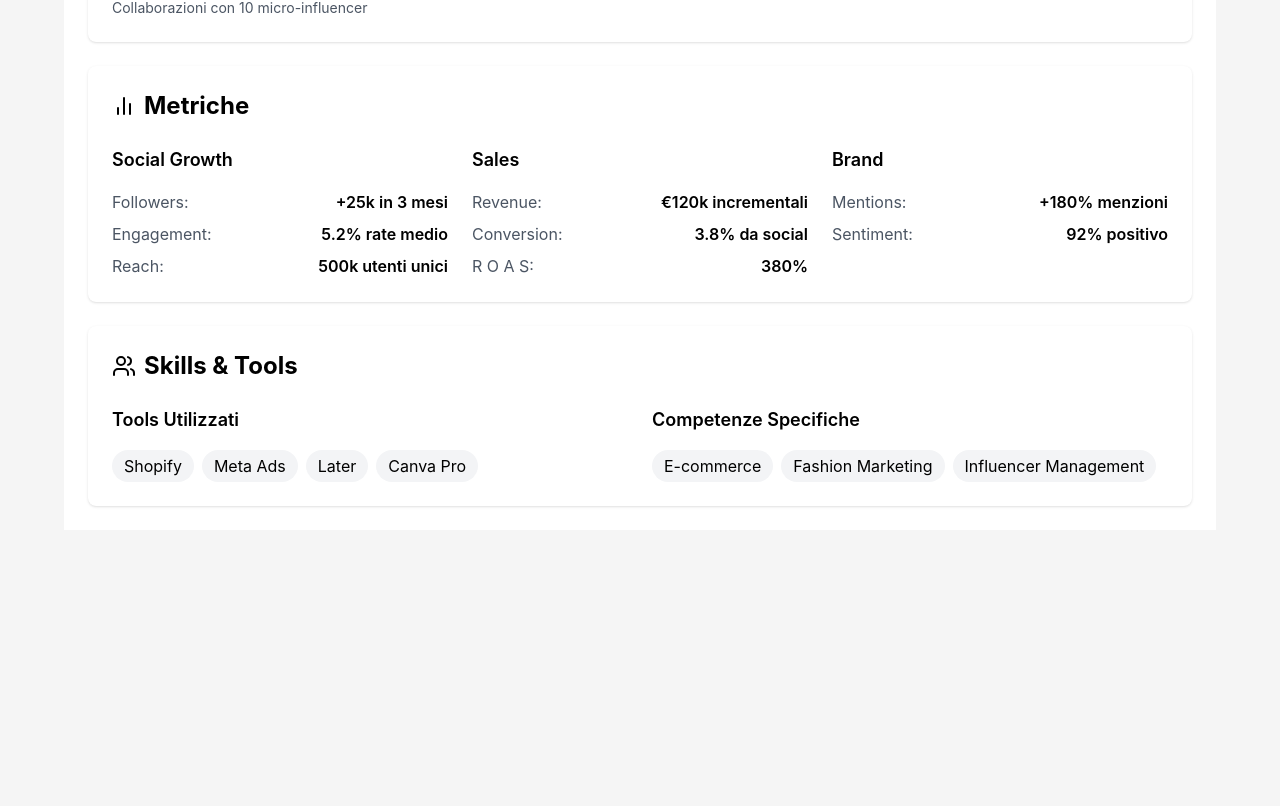
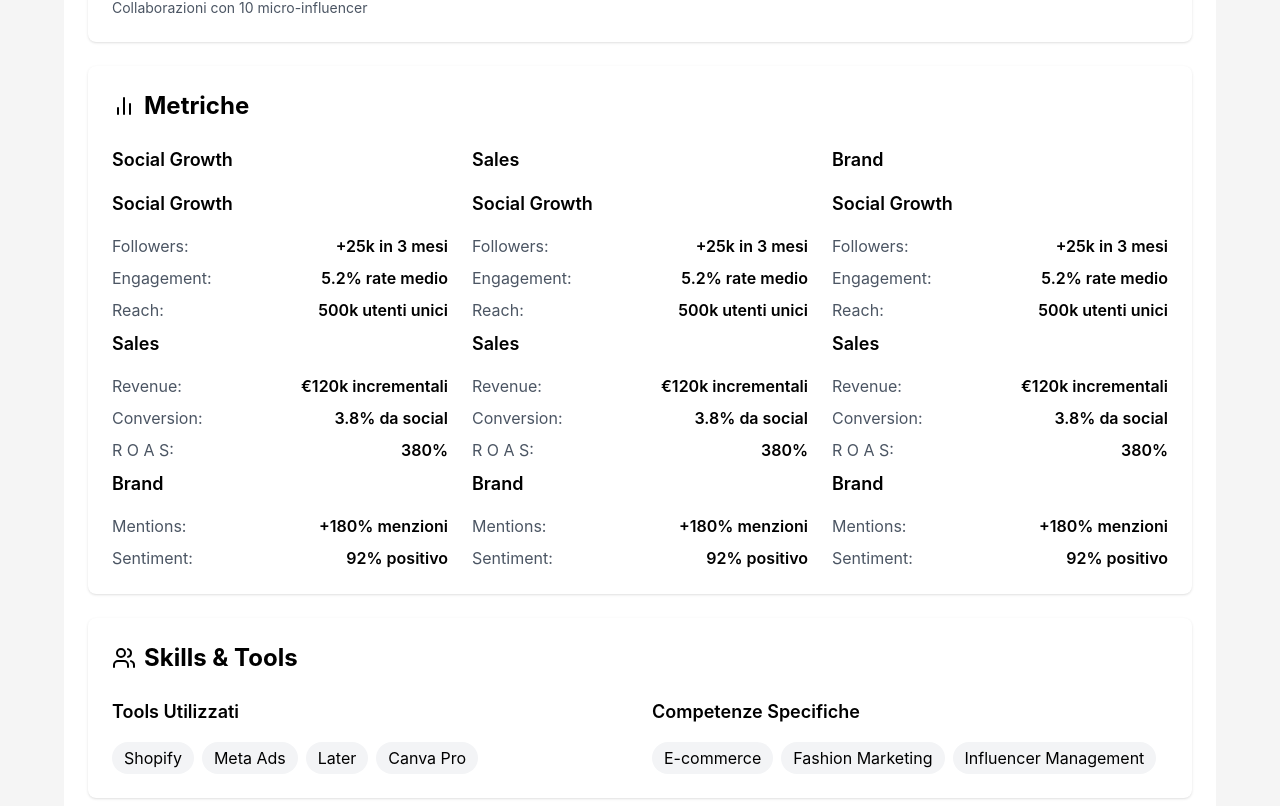
Before and after one commit to dap9300/react-portfolio, a React (Create React App) app: page / in a window 1280 px wide. Shown: the part 1563-2369 px from the top of the page. Before the commit the page ends 2093 px from the top, so only its background shows below. Built offline with nearby package versions, Linux system fonts and the light colour scheme; the HTML template or start-up script is replaced by a standard one.

Commit message:
Update App.tsx

```diff
--- a/src/App.tsx
+++ b/src/App.tsx
@@ -304,8 +304,13 @@ const SocialMediaPortfolio = () => {
                   <h2 className="text-2xl font-bold">Metriche</h2>
                 </div>
                 <div className="grid grid-cols-1 md:grid-cols-3 gap-6">
-                  {Object.entries(project.metrics).map(
-                    ([category, metrics]) => (
+                  {Object.entries(project.metrics).map(([category, metrics]) => (
+  <div key={category} className="space-y-4">
+    <h3 className="text-lg font-semibold capitalize">
+      {category.replace(/([A-Z])/g, " $1").trim()}
+    </h3>
+    <div className="space-y-2">
+      {Object.entries(project.metrics).map(([category, metrics]) => (
   <div key={category} className="space-y-4">
     <h3 className="text-lg font-semibold capitalize">
       {category.replace(/([A-Z])/g, " $1").trim()}
@@ -316,7 +321,12 @@ const SocialMediaPortfolio = () => {
           <span className="text-gray-600 capitalize">
             {key.replace(/([A-Z])/g, " $1").trim()}:
           </span>
-                              <span className="font-semibold">{value}</span>
+          <span className="font-semibold">
+            {typeof value === 'string' || typeof value === 'number' ? value : null}
+          </span> {/* Correzione qui */}
+        </div>
+      ))}
+    </div>
   </div>
 ))}
                         </div>
```
Lines whose indentation alone changed are shown as unchanged.
